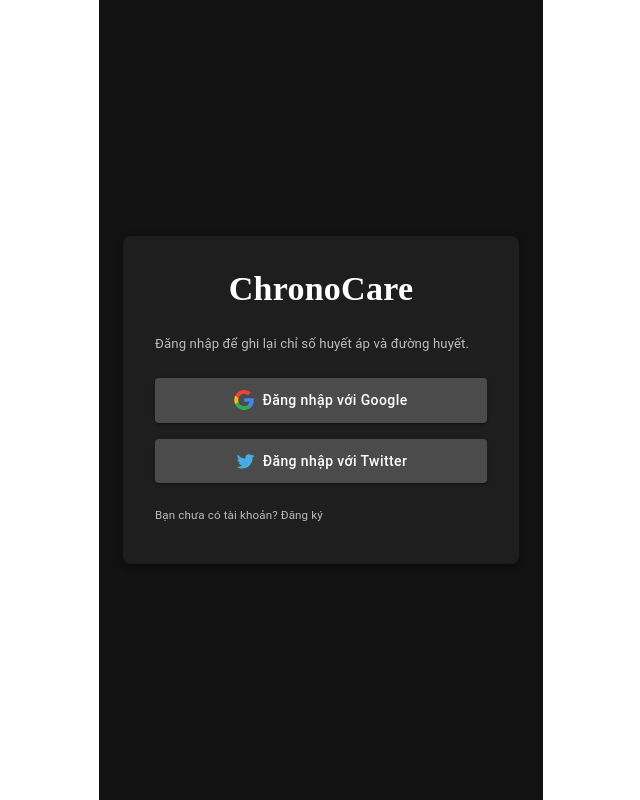
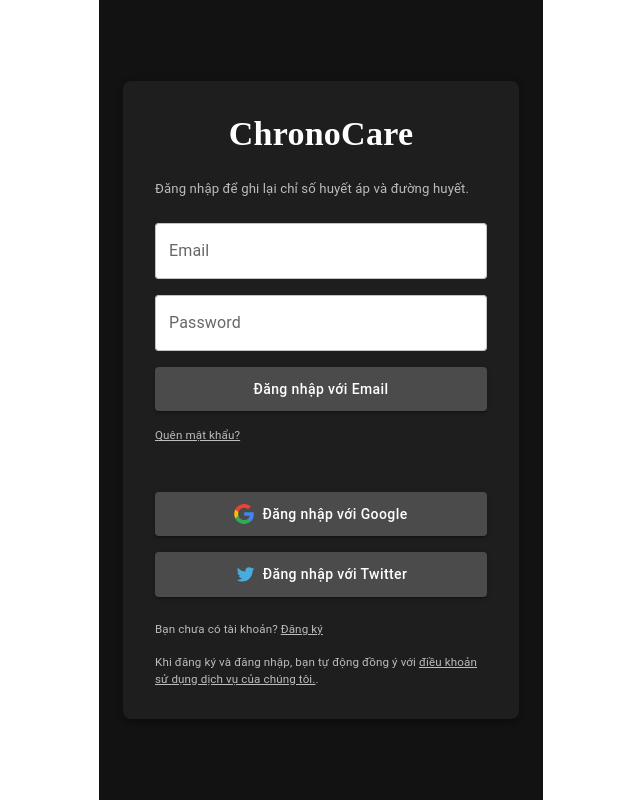
Before and after one commit to Benkaz3/chronocare, a React (Vite) app: page / in a window 1280 px wide. Shown: the whole page, without its empty margins (319-959 px from the left). Built offline with nearby package versions, Linux system fonts and the light colour scheme; no server answers.

Commit message:
added forgotPassword, added signin with email/password for homepage. Other refinements

```diff
--- a/src/App.tsx
+++ b/src/App.tsx
@@ -8,6 +8,7 @@ import PrivateRoute from './components/PrivateRoute';
 import { CssBaseline } from '@mui/material';
 import SignIn from './components/SignIn';
 import SignUp from './components/SignUp';
+import ForgotPassword from './components/ForgotPassword';
 
 const App: React.FC = () => {
   return (
@@ -17,6 +18,7 @@ const App: React.FC = () => {
         <Routes>
           <Route path='/' element={<SignIn />} />
           <Route path='/dang-ky' element={<SignUp />} />
+          <Route path='/quen-mat-khau' element={<ForgotPassword />} />
           <Route element={<PrivateRoute />}>
             <Route path='/dashboard' element={<Dashboard />} />
             <Route path='/blood-pressure' element={<BloodPressure />} />
--- /dev/null
+++ b/src/components/ForgotPassword.tsx
@@ -0,0 +1,155 @@
+import React, { useState } from 'react';
+import { useNavigate } from 'react-router-dom';
+import {
+  Button,
+  CssBaseline,
+  Box,
+  Typography,
+  Container,
+  Snackbar,
+  Alert,
+  TextField,
+  Link,
+} from '@mui/material';
+import { createTheme, ThemeProvider } from '@mui/material/styles';
+import { sendPasswordResetEmail } from 'firebase/auth';
+import { auth } from '../firebase';
+
+const theme = createTheme();
+
+const ForgotPassword: React.FC = () => {
+  const navigate = useNavigate();
+  const [email, setEmail] = useState<string>('');
+  const [error, setError] = useState<string>('');
+
+  const handlePasswordReset = async () => {
+    try {
+      await sendPasswordResetEmail(auth, email);
+      setEmail('');
+      navigate('/'); // Redirect to the homepage
+    } catch (err) {
+      console.error('Error sending password reset email: ', err);
+      setError('Failed to send password reset email.');
+    }
+  };
+
+  const handleCloseSnackbar = () => {
+    setError('');
+  };
+
+  return (
+    <ThemeProvider theme={theme}>
+      <Container
+        component='main'
+        maxWidth='xs'
+        sx={{
+          backgroundColor: '#121212',
+          minHeight: '100vh',
+          display: 'flex',
+          flexDirection: 'column',
+          justifyContent: 'center',
+          alignItems: 'center',
+          padding: 2,
+        }}
+      >
+        <CssBaseline />
+        <Box
+          sx={{
+            width: '100%',
+            maxWidth: 400,
+            borderRadius: 2,
+            boxShadow: 3,
+            backgroundColor: '#1e1e1e',
+            padding: 4,
+            textAlign: 'center',
+          }}
+        >
+          <Typography
+            variant='h4'
+            sx={{
+              color: 'white',
+              fontWeight: 700,
+              mb: 3,
+              fontFamily: 'Fairdisplay',
+            }}
+          >
+            Quên mật khẩu
+          </Typography>
+          <Typography
+            variant='body1'
+            sx={{
+              color: 'rgba(255, 255, 255, 0.7)',
+              mb: 3,
+              textAlign: 'left',
+              fontSize: '0.825rem',
+            }}
+          >
+            Nhập địa chỉ email để nhận mail thay đổi mật khẩu
+          </Typography>
+          <TextField
+            variant='outlined'
+            fullWidth
+            label='Email'
+            type='email'
+            value={email}
+            onChange={(e) => setEmail(e.target.value)}
+            sx={{ backgroundColor: 'white', borderRadius: 1, mb: 2 }}
+          />
+          <Button
+            variant='contained'
+            sx={{
+              width: '100%',
+              backgroundColor: 'rgba(255, 255, 255, 0.2)',
+              color: 'white',
+              textTransform: 'none',
+              padding: '10px 0',
+              '&:hover': { backgroundColor: 'rgba(255, 255, 255, 0.3)' },
+            }}
+            onClick={handlePasswordReset}
+          >
+            Gửi email thay đổi mật khẩu
+          </Button>
+          <Typography
+            variant='body2'
+            sx={{
+              color: 'rgba(255, 255, 255, 0.7)',
+              mt: 2,
+              fontSize: '0.725rem',
+              textAlign: 'center',
+            }}
+          >
+            Bạn còn nhớ mật khẩu?{' '}
+            <Link
+              component='button'
+              variant='body2'
+              onClick={() => navigate('/')}
+              sx={{
+                color: 'inherit',
+                textDecoration: 'underline',
+                fontSize: '0.725rem',
+              }}
+            >
+              Đăng nhập tại đây
+            </Link>
+          </Typography>
+        </Box>
+        <Snackbar
+          open={!!error}
+          autoHideDuration={6000}
+          onClose={handleCloseSnackbar}
+          anchorOrigin={{ vertical: 'bottom', horizontal: 'center' }}
+        >
+          <Alert
+            onClose={handleCloseSnackbar}
+            severity='error'
+            sx={{ width: '100%' }}
+          >
+            {error}
+          </Alert>
+        </Snackbar>
+      </Container>
+    </ThemeProvider>
+  );
+};
+
+export default ForgotPassword;
--- a/src/components/SignIn.tsx
+++ b/src/components/SignIn.tsx
@@ -8,12 +8,15 @@ import {
   Container,
   Snackbar,
   Alert,
+  Link,
+  TextField,
 } from '@mui/material';
 import { createTheme, ThemeProvider } from '@mui/material/styles';
 import {
   GoogleAuthProvider,
   signInWithPopup,
   TwitterAuthProvider,
+  signInWithEmailAndPassword,
 } from 'firebase/auth';
 import { auth } from '../firebase';
 import GoogleLogo from '../assets/google-logo.svg';
@@ -24,6 +27,8 @@ const theme = createTheme();
 const SignIn: React.FC = () => {
   const navigate = useNavigate();
   const [error, setError] = useState<string>('');
+  const [email, setEmail] = useState<string>('');
+  const [password, setPassword] = useState<string>('');
 
   const handleAuthProviderSignIn = async (
     provider: GoogleAuthProvider | TwitterAuthProvider,
@@ -35,6 +40,16 @@ const SignIn: React.FC = () => {
     } catch (err) {
       console.error(`Error signing in with ${providerName}: `, err);
       setError(`Failed to sign in with ${providerName}.`);
+    }
+  };
+
+  const handleEmailPasswordSignIn = async () => {
+    try {
+      await signInWithEmailAndPassword(auth, email, password);
+      navigate('/dashboard');
+    } catch (err) {
+      console.error('Error signing in with email and password: ', err);
+      setError('Failed to sign in with email and password.');
     }
   };
 
@@ -92,6 +107,52 @@ const SignIn: React.FC = () => {
             Đăng nhập để ghi lại chỉ số huyết áp và đường huyết.
           </Typography>
           <Box sx={{ display: 'flex', flexDirection: 'column', gap: 2, mb: 3 }}>
+            <TextField
+              variant='outlined'
+              fullWidth
+              label='Email'
+              type='email'
+              value={email}
+              onChange={(e) => setEmail(e.target.value)}
+              sx={{ backgroundColor: 'white', borderRadius: 1 }}
+            />
+            <TextField
+              variant='outlined'
+              fullWidth
+              label='Password'
+              type='password'
+              value={password}
+              onChange={(e) => setPassword(e.target.value)}
+              sx={{ backgroundColor: 'white', borderRadius: 1 }}
+            />
+            <Button
+              variant='contained'
+              sx={{
+                width: '100%',
+                backgroundColor: 'rgba(255, 255, 255, 0.2)',
+                color: 'white',
+                textTransform: 'none',
+                padding: '10px 0',
+                '&:hover': { backgroundColor: 'rgba(255, 255, 255, 0.3)' },
+              }}
+              onClick={handleEmailPasswordSignIn}
+            >
+              Đăng nhập với Email
+            </Button>
+            <Link
+              component='button'
+              variant='body2'
+              onClick={() => navigate('/quen-mat-khau')}
+              sx={{
+                color: 'rgba(255, 255, 255, 0.7)',
+                textDecoration: 'underline',
+                fontSize: '0.725rem',
+                textAlign: 'left',
+                mb: 4,
+              }}
+            >
+              Quên mật khẩu?
+            </Link>
             <Button
               variant='contained'
               sx={{
@@ -145,7 +206,41 @@ const SignIn: React.FC = () => {
               textAlign: 'left',
             }}
           >
-            Bạn chưa có tài khoản? Đăng ký
+            Bạn chưa có tài khoản?{' '}
+            <Link
+              component='button'
+              variant='body2'
+              onClick={() => navigate('/dang-ky')}
+              sx={{
+                color: 'inherit',
+                textDecoration: 'underline',
+                fontSize: '0.725rem',
+              }}
+            >
+              Đăng ký
+            </Link>
+          </Typography>
+          <Typography
+            variant='body2'
+            sx={{
+              color: 'rgba(255, 255, 255, 0.7)',
+              mt: 2,
+              fontSize: '0.725rem',
+              textAlign: 'left',
+            }}
+          >
+            Khi đăng ký và đăng nhập, bạn tự động đồng ý với{' '}
+            <Link
+              href='/terms-and-conditions'
+              sx={{
+                color: 'inherit',
+                textDecoration: 'underline',
+                fontSize: '0.725rem',
+              }}
+            >
+              điều khoản sử dụng dịch vụ của chúng tôi.
+            </Link>
+            .
           </Typography>
         </Box>
         <Snackbar
--- a/src/components/SignUp.tsx
+++ b/src/components/SignUp.tsx
@@ -142,7 +142,7 @@ const SignUp: React.FC = () => {
               fontFamily: 'Fairdisplay',
             }}
           >
-            Đăng ký ChronoCare
+            ChronoCare
           </Typography>
           <TextField
             variant='outlined'
```
Also changed, not shown: 3 other files (tests, documents, lock files or other folders).
